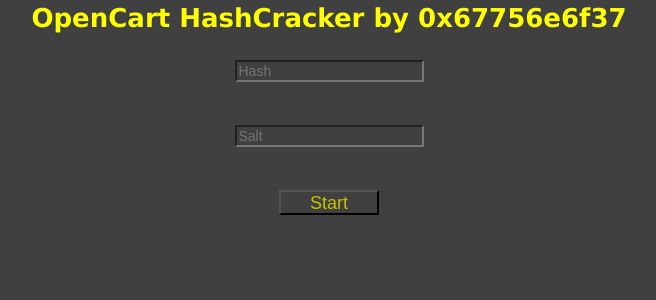
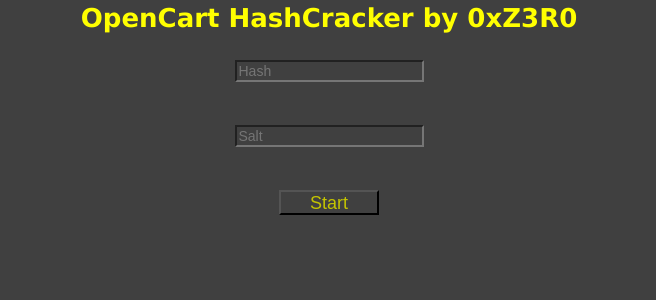
Before and after one commit to 0xZ3R0/OCBrute, a PHP site: page / in a window 1280 px wide. Shown: the top 300 px of the page, without its empty margins (311-967 px from the left). Run offline with PHP 8.4, Linux system fonts and the light colour scheme.

Commit message:
Update index.php

```diff
--- a/index.php
+++ b/index.php
@@ -72,7 +72,7 @@ else
 {
 ?>
 <form action="" method="POST" align="center">
-<h1 color="#47ba0e">OpenCart HashCracker by 0x67756e6f37</h1>
+<h1 color="#47ba0e">OpenCart HashCracker by 0xZ3R0</h1>
 <p><input type="text" name="hash" class="supertext" placeholder="Hash"></p>
 <p><input type="text" name="salt" class="supertext" placeholder="Salt"></p>
 <p><input class="superbutton" type="submit" value="Start"></p>
```
